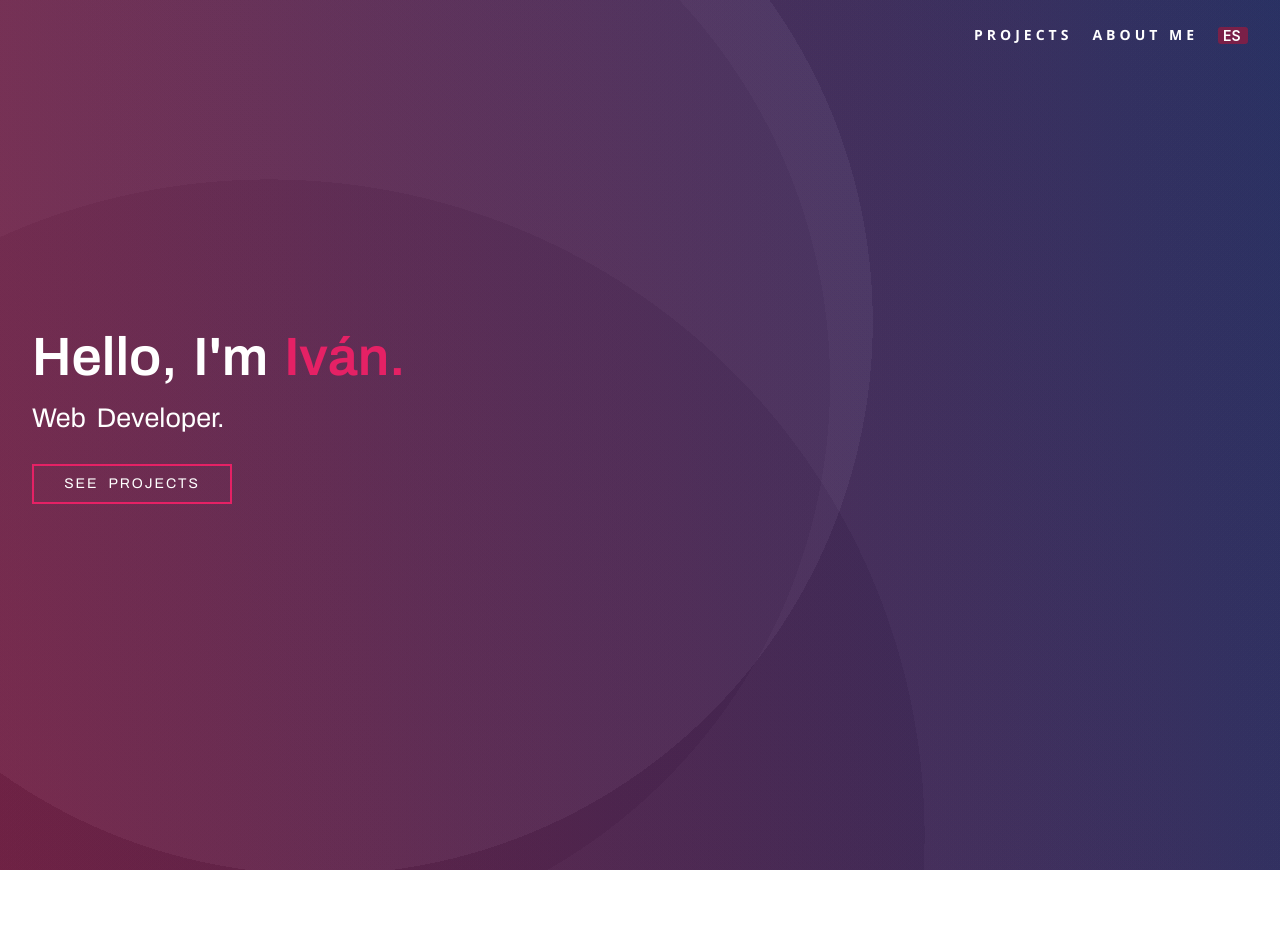
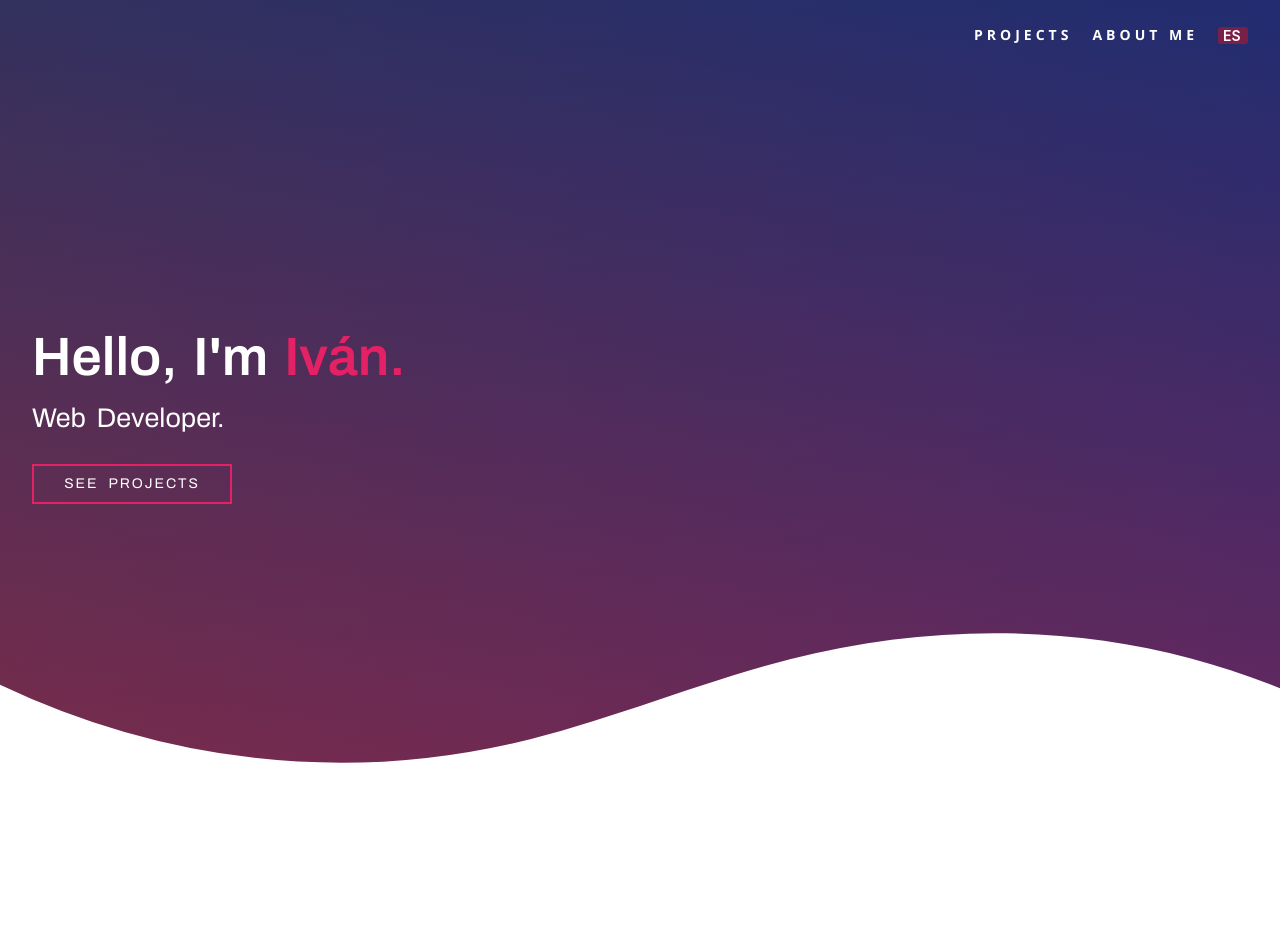
Before and after one commit to ether200/portfolio, a Next.js app: page / in a window 1280 px wide. Shown: the top 930 px of the page. Built offline with nearby package versions, Linux system fonts and the light colour scheme.

Commit message:
added waves

```diff
--- a/components/About/About.scss
+++ b/components/About/About.scss
@@ -1,11 +1,36 @@
 .about {
   padding: 5rem 0;
   background-image: $main-background;
+  position: relative;
   display: flex;
   flex-direction: column;
   align-items: center;
   justify-content: center;
   min-height: 100vh;
+
+  .custom-shape-divider-top-1617337157 {
+    position: absolute;
+    top: 0;
+    left: 0;
+    width: 100%;
+    overflow: hidden;
+    line-height: 0;
+    transform: rotateY(360deg);
+    svg {
+      position: relative;
+      display: block;
+      width: calc(150% + 1.3px);
+      height: 30vh;
+    }
+
+    .shape-fill {
+      fill: #ffffff;
+    }
+
+    @include MediaQuery(730px) {
+      display: none;
+    }
+  }
 
   &__center {
     @include centerElement;
@@ -16,6 +41,7 @@
 
     &__text {
       box-shadow: $dark-shadow;
+      position: relative;
       min-height: 50rem;
       width: 100%;
       display: flex;
--- a/components/About/index.js
+++ b/components/About/index.js
@@ -6,6 +6,19 @@
 const About = ({ text }) => {
   return (
     <div className="about" id="about">
+      <div className="custom-shape-divider-top-1617337157">
+        <svg
+          data-name="Layer 1"
+          xmlns="http://www.w3.org/2000/svg"
+          viewBox="0 0 1200 120"
+          preserveAspectRatio="none"
+        >
+          <path
+            d="M321.39,56.44c58-10.79,114.16-30.13,172-41.86,82.39-16.72,168.19-17.73,250.45-.39C823.78,31,906.67,72,985.66,92.83c70.05,18.48,146.53,26.09,214.34,3V0H0V27.35A600.21,600.21,0,0,0,321.39,56.44Z"
+            className="shape-fill"
+          ></path>
+        </svg>
+      </div>
       <FadeInWhenVisible divClass="about__center" fadeFrom="top">
         <div className="about__center__text">
           <h1>{text.aboutTitle}</h1>
--- a/components/Hero/Hero.scss
+++ b/components/Hero/Hero.scss
@@ -3,7 +3,9 @@
   width: 100%;
   background-image: $main-background;
   margin-top: -7rem;
-  overflow: none;
+  position: relative;
+  z-index: -1;
+  overflow: hidden;
 
   &__center {
     @include centerElement;
@@ -73,4 +75,28 @@
       }
     }
   }
+  .custom-shape-divider-bottom-1617333034 {
+    position: absolute;
+    bottom: 0;
+    left: 0;
+    width: 100%;
+    overflow: hidden;
+    line-height: 0;
+    z-index: 1;
+
+    svg {
+      position: relative;
+      display: block;
+      width: calc(150% + 1.3px);
+      height: 30vh;
+    }
+
+    .shape-fill {
+      fill: #ffffff;
+    }
+
+    @include MediaQuery(730px) {
+      display: none;
+    }
+  }
 }
--- a/components/Hero/index.js
+++ b/components/Hero/index.js
@@ -16,6 +16,19 @@
           </Link>
         </FadeInWhenVisible>
       </div>
+      <div className="custom-shape-divider-bottom-1617333034">
+        <svg
+          data-name="Layer 1"
+          xmlns="http://www.w3.org/2000/svg"
+          viewBox="0 0 1200 120"
+          preserveAspectRatio="none"
+        >
+          <path
+            d="M985.66,92.83C906.67,72,823.78,31,743.84,14.19c-82.26-17.34-168.06-16.33-250.45.39-57.84,11.73-114,31.07-172,41.86A600.21,600.21,0,0,1,0,27.35V120H1200V95.8C1132.19,118.92,1055.71,111.31,985.66,92.83Z"
+            className="shape-fill"
+          ></path>
+        </svg>
+      </div>
     </header>
   );
 };
--- a/components/Navbar/Navbar.scss
+++ b/components/Navbar/Navbar.scss
@@ -2,7 +2,7 @@
   width: 100%;
   height: 7rem;
   background: transparent;
-  position: relative;
+  // position: relative;
 
   &__center {
     @include centerElement;
--- a/styles/variables.scss
+++ b/styles/variables.scss
@@ -3,28 +3,35 @@
 // $color-terciary: #be1558;
 $color-terciary: #e52165;
 
-$main-background: radial-gradient(
-    circle at 21% 44%,
-    rgba(23, 23, 23, 0.05) 0%,
-    rgba(23, 23, 23, 0.05) 50%,
-    rgba(109, 109, 109, 0.05) 50%,
-    rgba(109, 109, 109, 0.05) 100%
+$main-background: linear-gradient(
+    90deg,
+    rgba(168, 105, 74, 0.15) 0%,
+    rgba(49, 77, 202, 0.15) 100%
   ),
-  radial-gradient(
-    circle at 21% 96%,
-    rgba(92, 92, 92, 0.05) 0%,
-    rgba(92, 92, 92, 0.05) 50%,
-    rgba(199, 199, 199, 0.05) 50%,
-    rgba(199, 199, 199, 0.05) 100%
-  ),
-  radial-gradient(
-    circle at 25% 37%,
-    rgba(230, 230, 230, 0.05) 0%,
-    rgba(230, 230, 230, 0.05) 50%,
-    rgba(25, 25, 25, 0.05) 50%,
-    rgba(25, 25, 25, 0.05) 100%
-  ),
-  linear-gradient(440deg, rgb(122, 32, 72), rgb(30, 39, 97));
+  linear-gradient(180deg, rgb(30, 39, 97), rgb(122, 32, 72));
+
+// $main-background: radial-gradient(
+//     circle at 21% 44%,
+//     rgba(23, 23, 23, 0.05) 0%,
+//     rgba(23, 23, 23, 0.05) 50%,
+//     rgba(109, 109, 109, 0.05) 50%,
+//     rgba(109, 109, 109, 0.05) 100%
+//   ),
+//   radial-gradient(
+//     circle at 21% 96%,
+//     rgba(92, 92, 92, 0.05) 0%,
+//     rgba(92, 92, 92, 0.05) 50%,
+//     rgba(199, 199, 199, 0.05) 50%,
+//     rgba(199, 199, 199, 0.05) 100%
+//   ),
+//   radial-gradient(
+//     circle at 25% 37%,
+//     rgba(230, 230, 230, 0.05) 0%,
+//     rgba(230, 230, 230, 0.05) 50%,
+//     rgba(25, 25, 25, 0.05) 50%,
+//     rgba(25, 25, 25, 0.05) 100%
+//   ),
+//   linear-gradient(440deg, rgb(122, 32, 72), rgb(30, 39, 97));
 
 $light-shadow: 0 5px 15px rgba(0, 0, 0, 0.1);
 $dark-shadow: 0 5px 15px rgba(0, 0, 0, 0.2);
```
